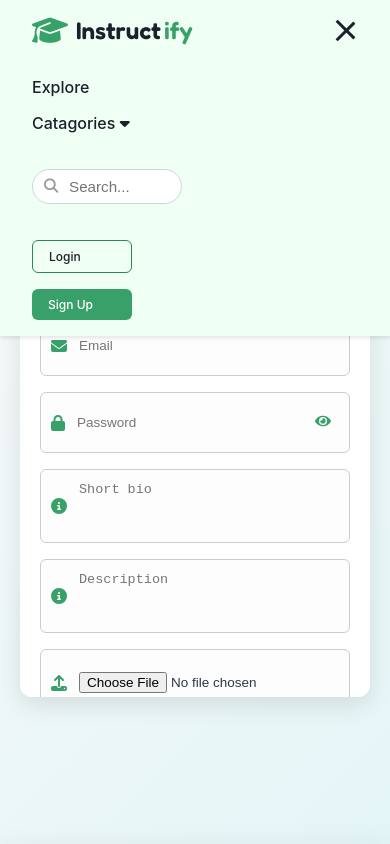
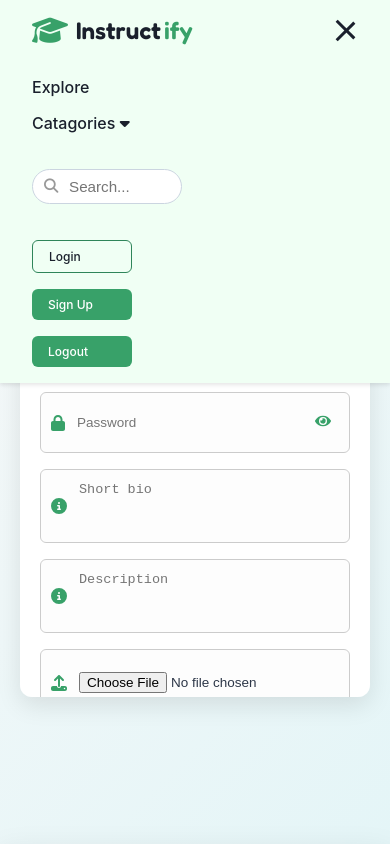
Before and after one commit to omshi255/Instructify, a React (Create React App) app in the folder frontend/: page /register in a window 390 px wide. Both pictures are taken after a click on the element 345 px from the left and 30 px from the top of the page. Shown: the top 844 px of the page. Built offline with nearby package versions, Linux system fonts and the light colour scheme.

Commit message:
logout button added in responsiveness

```diff
--- a/frontend/src/components/Navbar.jsx
+++ b/frontend/src/components/Navbar.jsx
@@ -296,7 +296,7 @@ const Navbar = () => {
 
   <Link to="/login" className="btn login-btn">Login</Link>
   <Link to="/register" className="btn signup-btn">Sign Up</Link>
-
+  <Link to="/logout" className="btn signup-btn">Logout</Link>
 
         </ul>
       </div>
```
